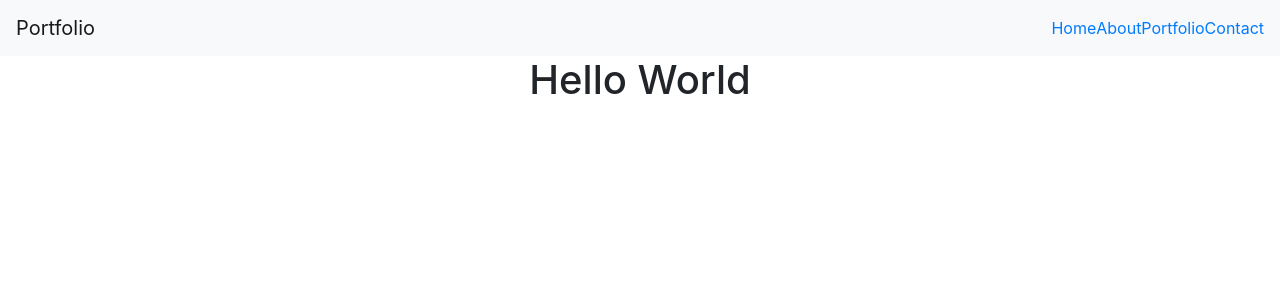
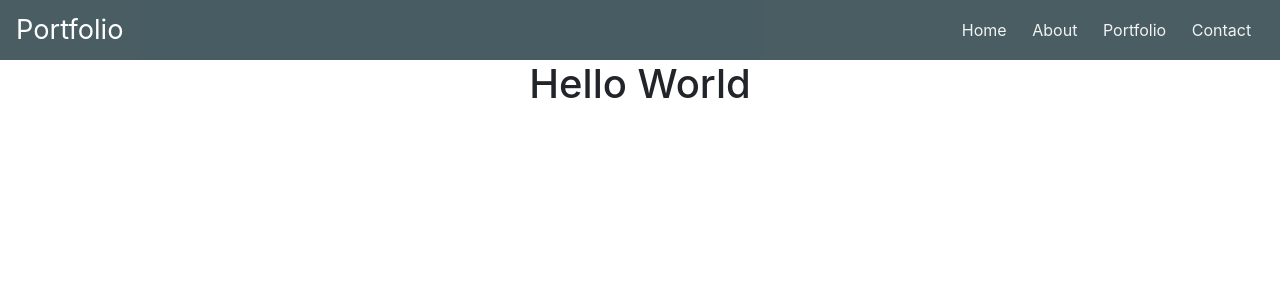
Before and after one commit to mgmoreno22/portfolio-react-bootstrap, a React (Create React App) app: page / in a window 1280 px wide. Shown: the top 300 px of the page. Built offline with nearby package versions, Linux system fonts and the light colour scheme.

Commit message:
funcitoning navbar

```diff
--- a/src/components/Topbar.js
+++ b/src/components/Topbar.js
@@ -1,15 +1,17 @@
 import React from "react";
 import { Link } from "react-router-dom";
-import { Navbar, Nav, Button } from "react-bootstrap";
+import { Navbar, Nav } from "react-bootstrap";
 import "../styles/Topbar.css";
 
 export default function Topbar() {
   return (
     <>
-      <Navbar bg="light" expand="lg">
-        <Navbar.Brand href="#home">Portfolio</Navbar.Brand>
+      <Navbar variant="light" id="navbar" expand="lg">
+        <Navbar.Brand id="navbar-brand" href="/">
+          Portfolio
+        </Navbar.Brand>
         <Navbar.Toggle aria-controls="responsive-navbar-nav" />
-        <Navbar.Collapse>
+        <Navbar.Collapse id="responsive-navbar-nav">
           <Nav className="ml-auto">
             <Link className="nav-items" to="/">
               Home
--- a/src/styles/Topbar.css
+++ b/src/styles/Topbar.css
@@ -0,0 +1,34 @@
+#navbar {
+  background-color: #495d63 !important;
+  height: 60px;
+}
+
+.navbar-brand {
+  color: white !important;
+  font-size: 1.7rem;
+}
+
+.nav-items {
+  color: #fff !important;
+  display: flex;
+  align-items: center !important;
+  text-decoration: none !important;
+  padding: 0.5rem 0.8rem;
+  height: 60px;
+}
+
+.nav-items:hover {
+  border-bottom: 4px solid #fff !important;
+  transition: all 0.2s ease-out;
+}
+
+.navbar-collapse {
+  background-color: #495d63;
+  opacity: 93%;
+}
+
+@media only screen and (max-width: 992px) {
+  .nav-items {
+    padding-left: 45%;
+  }
+}
```
